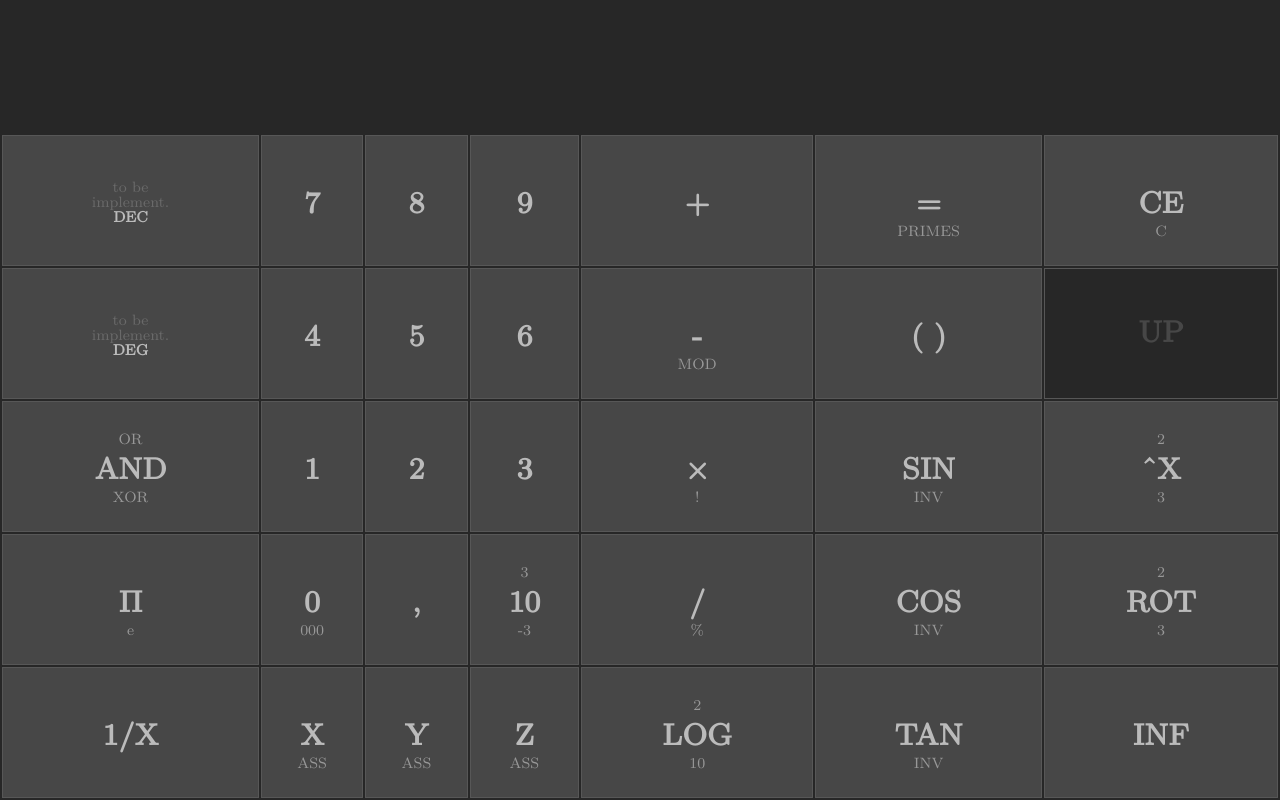
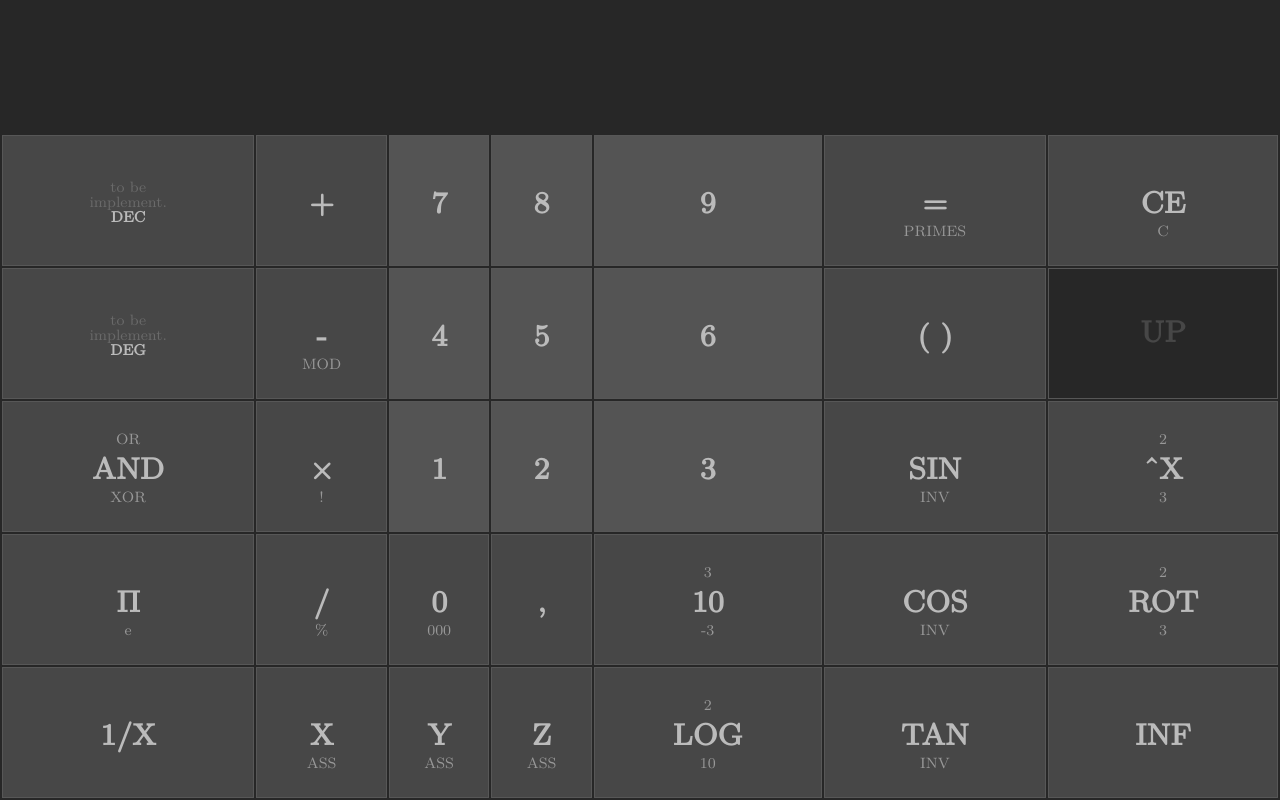
Before and after one commit to knezi/Ocalc, a plain HTML site: page index.html in a window 1280 px wide. Drawn offline with Linux system fonts and the light colour scheme.

Commit message:
See change_log version 0.92

```diff
--- a/index.html
+++ b/index.html
@@ -78,37 +78,37 @@
 
 	<tr>
 		<td class='switch'><span><!--BIN-->to be</span><span><!--OCT-->implement.</span><span class='cur'>DEC</span></td>
-		<td class='classic' data-tap='7'>7</td>
-		<td class='classic' data-tap='8' data-down='8'>8</td>
-		<td class='classic' data-tap='9' data-down='9'>9</td>
 		<td class='classic' data-tap='PLUS'>+</td>
+		<td class='classic number' data-tap='7'>7</td>
+		<td class='classic number' data-tap='8' data-down='8'>8</td>
+		<td class='classic number' data-tap='9' data-down='9'>9</td>
 		<td class='oneswipe' data-tap='SOLVE' data-down='SOLVE_FACT'>=<span>PRIMES</span></td>
 		<td class='oneswipe' data-tap='REMOVE' data-down='REMOVE_ALL'>CE<span>C</span></td>
 	</tr>
 	<tr>
 		<td class='switch'><span><!--GRAD-->to be</span><span><!--RAD-->implement.</span><span class='cur'>DEG</span></td>
-		<td class='classic' data-tap='4' id='aaa'>4</td>
-		<td class='classic' data-tap='5'>5</td>
-		<td class='classic' data-tap='6'>6</td>
 		<td class='oneswipe' data-tap='MINUS' data-down='MOD'>-<span>MOD</span></td>
+		<td class='classic number' data-tap='4' id='aaa'>4</td>
+		<td class='classic number' data-tap='5'>5</td>
+		<td class='classic number' data-tap='6'>6</td>
 		<td class='classic' data-tap='BRACKETS'>( )</td>
 		<td class='activation deactivated' data-tap='UP' id='UP_BTN'><span>UP</span></td>
 	</tr>
 	<tr>
 		<td class='doubleswipe' data-tap='AND' data-up='OR' data-down='XOR'><span>OR</span>AND<span>XOR</span></td>
-		<td class='classic' data-tap='1' data-down='1'>1</td>
-		<td class='classic' data-tap='2'>2</td>
-		<td class='classic' data-tap='3' data-down='3'>3</td>
 		<td class='oneswipe' data-tap='TIMES' data-down='FACT'>&times;<span>!</span></td>
+		<td class='classic number' data-tap='1' data-down='1'>1</td>
+		<td class='classic number' data-tap='2'>2</td>
+		<td class='classic number' data-tap='3' data-down='3'>3</td>
 		<td class='oneswipe' data-tap='SIN' data-down='SININV'>SIN<span>INV</span></td>
 		<td class='doubleswipe' data-tap='POW' data-up='POW2' data-down='POW3'><span>2</span>&circ;X<span>3</span></td>
 	</tr>
 	<tr>
 		<td class='oneswipe' data-tap='PI' data-down='e'>&Pi;<span>e</span></td>
+		<td class='oneswipe' data-tap='DIVIDE' data-down='PERCENTAGE'>/<span>%</span></td>
 		<td class='oneswipe' data-tap='0' data-down='000'>0<span>000</span></td>
 		<td class='classic' data-tap='FLOATPOINT'>,</td>
 		<td class='doubleswipe' data-tap='EXP' data-up='EXP3' data-down='EXP-3'><span>3</span>10<span>-3</span></td>
-		<td class='oneswipe' data-tap='DIVIDE' data-down='PERCENTAGE'>/<span>%</span></td>
 		<td class='oneswipe' data-tap='COS' data-down='COSINV'>COS<span>INV</span></td>
 		<td class='doubleswipe' data-tap='ROOT' data-up='ROOT2' data-down='ROOT3'><span>2</span>ROT<span>3</span></td>
 	</tr>
--- a/release/style.css
+++ b/release/style.css
@@ -33,6 +33,10 @@ table tr td {
 	height: 16%;
 	border: 1px solid #575757;
 	text-align: center;
+}
+
+table tr td.number {
+	background: #545454;
 }
 
 table tr td.oneswipe {
--- a/style.css
+++ b/style.css
@@ -33,6 +33,10 @@ table tr td {
 	height: 16%;
 	border: 1px solid #575757;
 	text-align: center;
+}
+
+table tr td.number {
+	background: #545454;
 }
 
 table tr td.oneswipe {
```
Also changed, not shown: release/index.html (+10 -10 lines), 4 other files.
